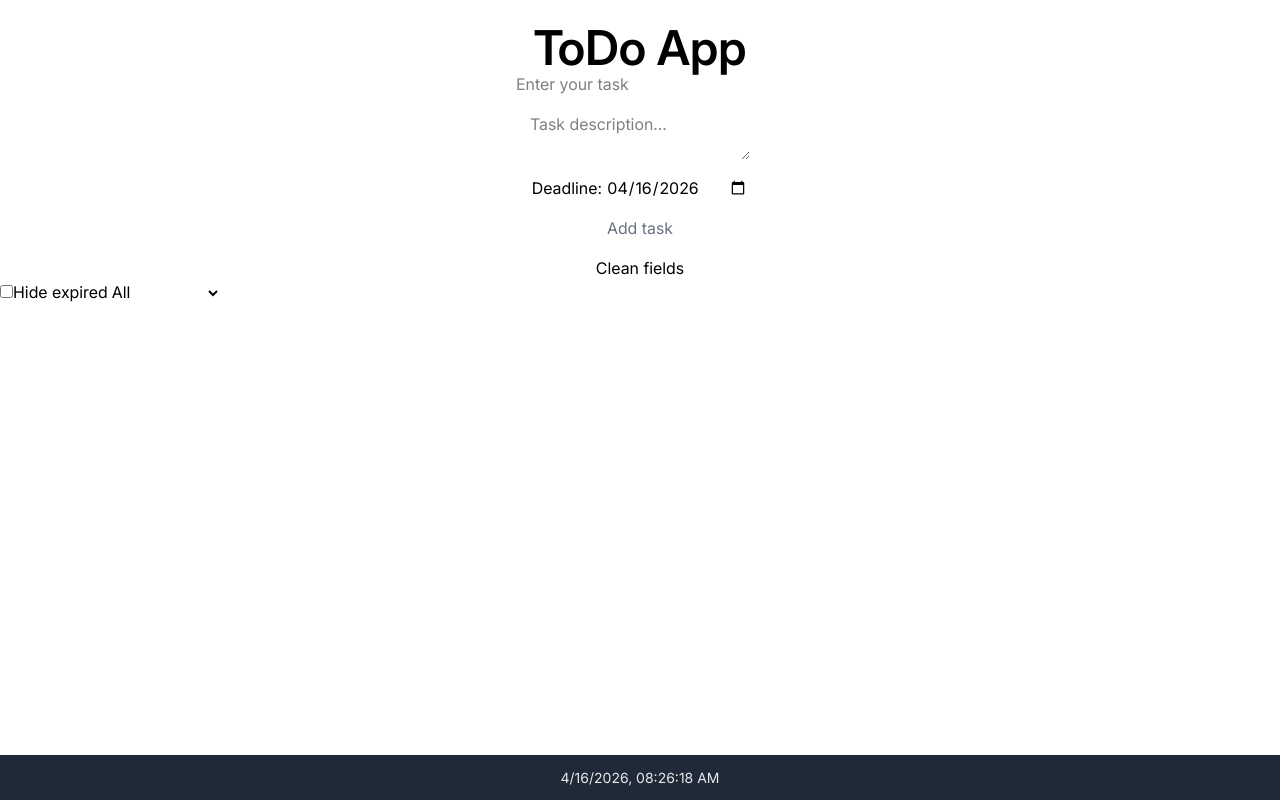
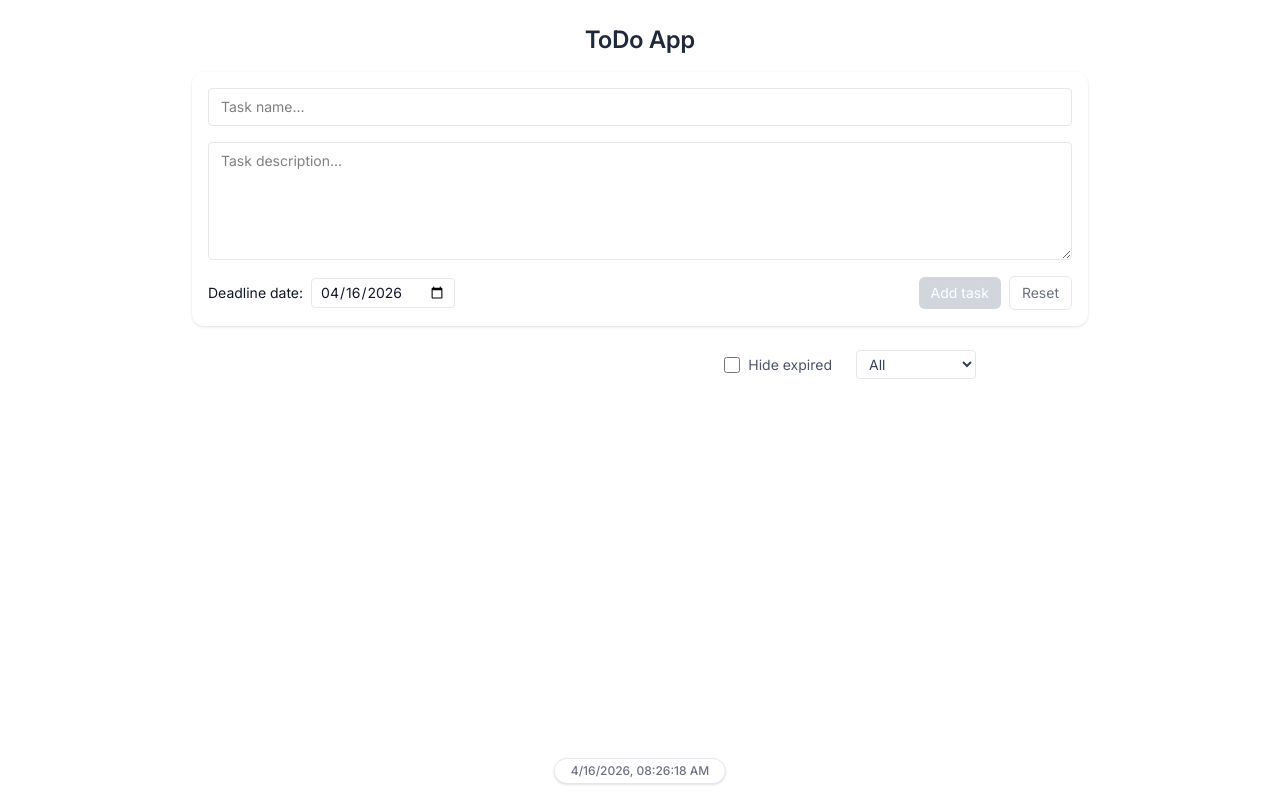
Before and after one commit to skyzerx777/toDo-vue, a Vue app: page / in a window 1280 px wide. Built offline with nearby package versions, Linux system fonts and the light colour scheme; the HTML template or start-up script is replaced by a standard one.

Commit message:
added styles

```diff
--- a/src/App.vue
+++ b/src/App.vue
@@ -20,7 +20,7 @@ onMounted(async () => {
 
 <template>
 	<Header />
-	<main>
+	<main class="max-w-4xl m-auto pb-14">
 		<TodoForm :todoArray />
 		<TodoList :todoArray />
 	</main>
--- a/src/components/Footer.vue
+++ b/src/components/Footer.vue
@@ -27,8 +27,10 @@ const currentDateFormatted = computed(() => {
 </script>
 
 <template>
-	<footer class="bg-[#1f2937] py-3 px-4 w-full fixed bottom-0">
-		<p class="text-[14px] text-[#e5e7eb] text-center">
+	<footer
+		class="fixed bottom-4 left-1/2 -translate-x-1/2 bg-white border border-gray-200 shadow-sm rounded-full px-4 py-1"
+	>
+		<p class="text-xs text-gray-500 font-medium">
 			{{ currentDateFormatted }}
 		</p>
 	</footer>
--- a/src/components/Header.vue
+++ b/src/components/Header.vue
@@ -1,3 +1,5 @@
 <template>
-	<h1 class="text-center text-5xl mt-6 font-semibold">ToDo App</h1>
+	<header class="max-w-2xl mx-auto mt-6 mb-4 px-2">
+		<h1 class="text-2xl font-semibold text-gray-800 text-center">ToDo App</h1>
+	</header>
 </template>
--- a/src/components/TodoForm.vue
+++ b/src/components/TodoForm.vue
@@ -26,21 +26,38 @@ function addTask() {
 </script>
 
 <template>
-	<form class="flex flex-col items-center gap-4" @submit.prevent="addTask">
+	<form
+		class="bg-white rounded-xl shadow-sm p-4 flex flex-col gap-4"
+		@submit.prevent="addTask"
+	>
 		<input
 			type="text"
 			v-model="taskNameInput"
-			placeholder="Enter your task"
+			placeholder="Task name..."
 			required
+			class="w-full border border-gray-200 rounded px-3 py-2 text-sm focus:outline-none focus:ring-2 focus:ring-purple-500"
 		/>
 		<textarea
 			v-model="taskDescriptionInput"
 			placeholder="Task description..."
+			rows="5"
+			class="w-full border border-gray-200 rounded px-3 py-2 text-sm focus:outline-none focus:ring-2 focus:ring-purple-500"
 		></textarea>
-		<label>Deadline: <input type="date" v-model="taskDeadline" /></label>
+		<div
+			class="flex flex-col sm:flex-row sm:justify-between sm:items-center gap-3"
+		>
+			<div class="flex items-center gap-2">
+				<span class="text-gray-900 text-sm">Deadline date:</span>
+				<input
+					type="date"
+					v-model="taskDeadline"
+					class="w-full sm:w-auto border border-gray-200 rounded px-2 py-1 text-sm text-gray-900 focus:outline-none focus:ring-2 focus:ring-purple-500"
+				/>
+			</div>
+			<div class="flex flex-col sm:flex-row gap-2 sm:items-center">
 				<button
 					:disabled="taskNameInput.length === 0"
-			:class="[taskNameInput.length === 0 ? 'text-gray-500' : 'text-black']"
+					class="w-full sm:w-auto px-3 py-1.5 text-sm rounded-md text-white bg-purple-600 hover:bg-purple-700 disabled:bg-gray-300 transition"
 				>
 					Add task
 				</button>
@@ -51,8 +68,11 @@ function addTask() {
 						taskDescriptionInput = '';
 						taskDeadline = todayDateString;
 					"
+					class="w-full sm:w-auto px-3 py-1.5 text-sm rounded-md border border-gray-200 text-gray-500 hover:bg-gray-100 transition"
 				>
-			Clean fields
+					Reset
 				</button>
+			</div>
+		</div>
 	</form>
 </template>
--- a/src/components/TodoItem.vue
+++ b/src/components/TodoItem.vue
@@ -1,14 +1,19 @@
 <script setup lang="ts">
-import { ref, watchEffect } from 'vue';
+import { computed, ref, watchEffect } from 'vue';
 import type { ITodo } from './types';
 
 const { todo, todoArray } = defineProps<{
 	todo: ITodo;
 	todoArray: ITodo[];
 }>();
+
 defineEmits(['removeTodo']);
 
 const isEditing = ref(false);
+const isExpanded = ref(false);
+
+const isExpandable = computed(() => todo.description.length > 164);
+
 function toggleEditMode() {
 	isEditing.value = !isEditing.value;
 }
@@ -23,35 +28,96 @@ watchEffect(() => {
 </script>
 
 <template>
-	<div>
-		<input type="checkbox" v-model="todo.completed" />
+	<li
+		class="grid grid-cols-[20px_1fr] gap-4 p-4 items-center hover:bg-gray-50"
+	>
+		<input
+			type="checkbox"
+			v-model="todo.completed"
+			class="mt-1 w-5 h-5 accent-purple-600 cursor-pointer"
+		/>
+		<div class="flex flex-col min-w-0">
 			<h3
-			:class="[todo.completed ? 'line-through text-gray-500' : '']"
-			:hidden="isEditing"
+				v-show="!isEditing"
+				:class="[
+					'text-[15px] font-medium',
+					todo.completed ? 'line-through text-gray-400' : 'text-gray-900',
+				]"
 			>
 				{{ todo.name }}
 			</h3>
-		<input type="text" :hidden="!isEditing" v-model="todo.name" />
-		<p
-			:class="todo.completed ? 'line-through text-gray-500' : ''"
-			:hidden="isEditing"
+			<input
+				v-show="isEditing"
+				v-model="todo.name"
+				class="w-full border border-gray-200 rounded px-2 py-1 text-sm text-gray-900 focus:outline-none focus:ring-2 focus:ring-purple-500"
+			/>
+			<div
+				v-if="!isEditing"
+				class="text-[13px] w-full wrap-break-word transition-all duration-200"
+				:class="[
+					todo.completed ? 'line-through text-gray-400' : 'text-gray-500',
+					isExpanded ? '' : 'line-clamp-2',
+				]"
 			>
 				{{ todo.description }}
+			</div>
+			<textarea
+				v-show="isEditing"
+				v-model="todo.description"
+				rows="4"
+				class="mt-1 w-full border border-gray-200 rounded px-2 py-1 text-sm text-gray-700 focus:outline-none focus:ring-2 focus:ring-purple-500 resize-none"
+				placeholder="Description..."
+			/>
+			<div
+				class="flex flex-col sm:flex-row sm:items-center sm:justify-between gap-2 mt-2"
+			>
+				<p
+					v-show="!isEditing"
+					class="text-[12px] leading-none text-gray-400 order-1 sm:order-0"
+					:class="{
+						'text-red-500': todo.overdue && !todo.completed,
+						'line-through text-gray-400': todo.completed,
+					}"
+				>
+					&#128197 {{ new Date(todo.deadline).toLocaleDateString() }}
 				</p>
-		<input type="text" :hidden="!isEditing" v-model="todo.description" />
-		<p
-			:hidden="isEditing"
-			:class="[
-				todo.overdue ? 'text-red-600' : 'text-black',
-				todo.completed ? 'line-through text-gray-500' : '',
-			]"
+				<div
+					v-show="isEditing"
+					class="flex items-center gap-2 text-sm text-gray-500"
 				>
-			{{ todo.deadline }}
-		</p>
-		<input type="date" :hidden="!isEditing" v-model="todo.deadline" />
-		<button class="cursor-pointer size-8" @click="toggleEditMode">Edit</button>
-		<button class="cursor-pointer size-4" @click="$emit('removeTodo', todo.id)">
+					<span>&#128197</span>
+					<input
+						type="date"
+						v-model="todo.deadline"
+						class="border border-gray-200 rounded px-2 py-1 focus:outline-none focus:ring-2 focus:ring-purple-500"
+					/>
+				</div>
+				<button
+					v-if="!isEditing && isExpandable"
+					@click="isExpanded = !isExpanded"
+					class="text-xs text-purple-500 hover:underline leading-none sm:ml-auto"
+				>
+					{{ isExpanded ? 'Show less' : 'Read more' }}
+				</button>
+			</div>
+		</div>
+		<div
+			class="col-span-2 flex mt-2 text-sm border border-gray-200 rounded-md overflow-hidden"
+		>
+			<button
+				@click="toggleEditMode"
+				class="w-1/2 py-1.5 text-blue-500 hover:bg-gray-50 cursor-pointer"
+			>
+				{{ isEditing ? 'Confirm' : 'Edit' }}
+			</button>
+
+			<div class="w-px bg-gray-200"></div>
+			<button
+				@click="$emit('removeTodo', todo.id)"
+				class="w-1/2 py-1.5 text-red-500 hover:bg-gray-50 cursor-pointer"
+			>
 				Remove
 			</button>
 		</div>
+	</li>
 </template>
--- a/src/components/TodoList.vue
+++ b/src/components/TodoList.vue
@@ -46,11 +46,28 @@ const reversedTodoArray = computed<ITodo[]>(() =>
 </script>
 
 <template>
-	<div>
-		<label><input type="checkbox" v-model="hideExpired" />Hide expired</label>
-		<select v-model="status">
-			<option v-for="status in statuses">{{ status }}</option>
+	<div class="max-w-2xl mx-auto mt-6">
+		<div
+			class="flex justify-end items-center gap-6 mb-4 text-sm text-gray-600 me-2 sm:me-0"
+		>
+			<label class="flex items-center select-none">
+				<input
+					type="checkbox"
+					v-model="hideExpired"
+					class="mx-2 accent-purple-700 size-4"
+				/>
+				Hide expired
+			</label>
+			<select
+				v-model="status"
+				class="border border-gray-200 rounded px-2 py-1 text-sm text-gray-700 bg-white focus:outline-none focus:ring-2 focus:ring-purple-500 cursor-pointer"
+			>
+				<option v-for="status in statuses" :key="status" class="text-sm">
+					{{ status }}
+				</option>
 			</select>
+		</div>
+		<ul class="bg-white rounded-xl shadow-sm divide-y divide-gray-200">
 			<TodoItem
 				v-for="todo in reversedTodoArray"
 				:key="todo.id"
@@ -58,5 +75,6 @@ const reversedTodoArray = computed<ITodo[]>(() =>
 				@removeTodo="removeTodo"
 				:todoArray
 			/>
+		</ul>
 	</div>
 </template>
```
Lines whose indentation alone changed are shown as unchanged.
